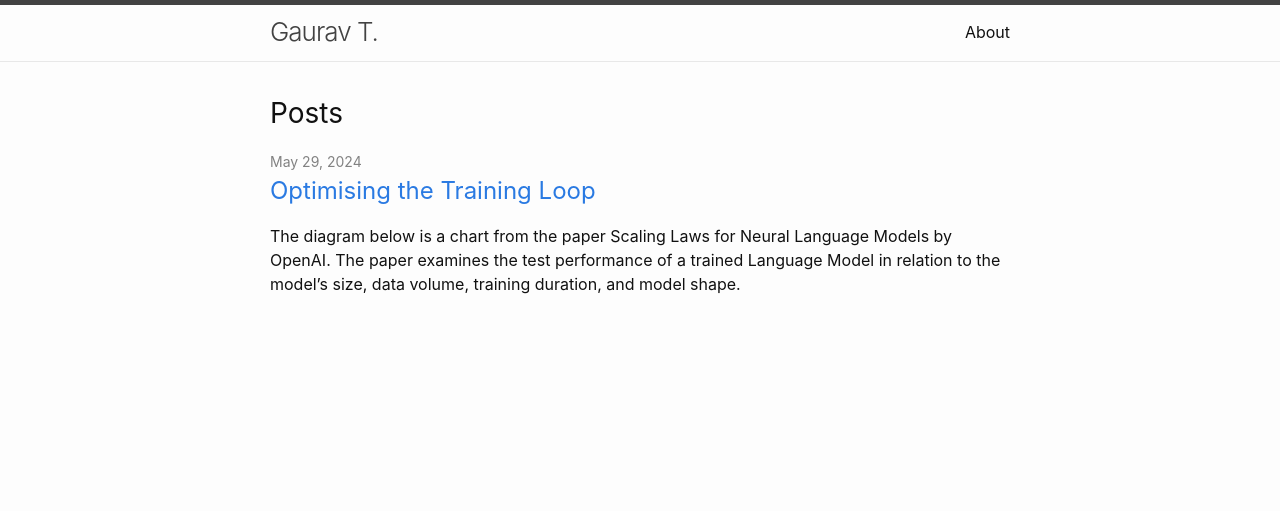
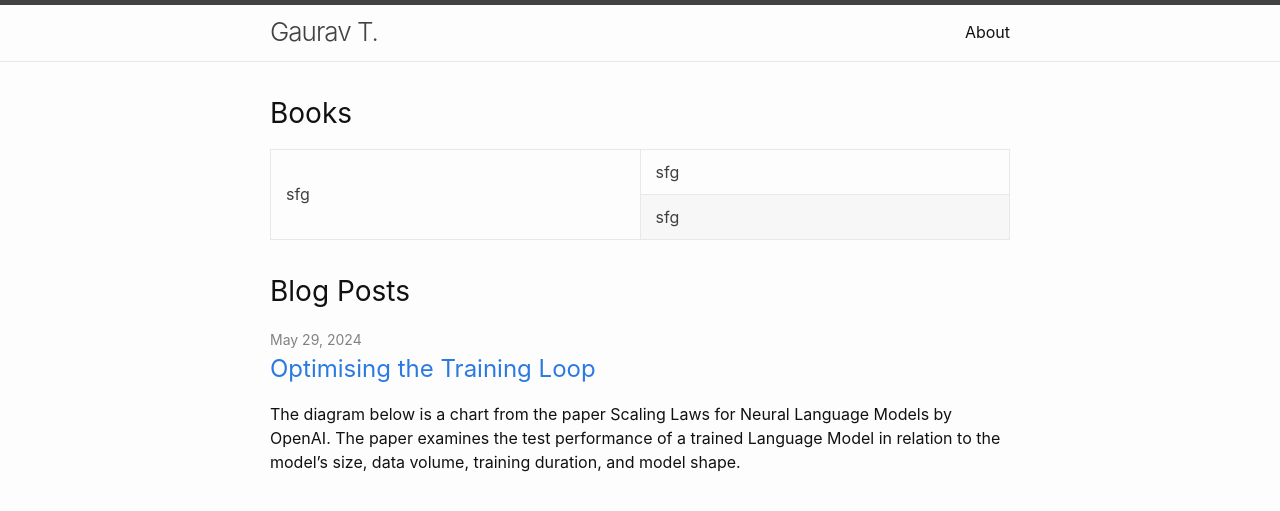
Before and after one commit to gauravtendolkar/gauravtendolkar.github.io, a Jekyll site: the page built from docs/index.markdown, in a window 1280 px wide. Shown: the top 511 px of the page. Built offline with Jekyll 4.4.1, drawn with Linux system fonts in a browser that asks for light colours.

Commit message:
test layout

```diff
--- a/docs/_layouts/home.html
+++ b/docs/_layouts/home.html
@@ -9,8 +9,19 @@ layout: default
 
   {{ content }}
 
+  <h2 class="post-list-heading">Books</h2>
+  <table>
+    <tr>
+      <td rowspan="2">sfg</td>
+      <td>sfg</td>
+    </tr>
+    <tr>
+      <td>sfg</td>
+    </tr>
+  </table>
+
   {%- if site.posts.size > 0 -%}
-    <h2 class="post-list-heading">{{ page.list_title | default: "Posts" }}</h2>
+    <h2 class="post-list-heading">{{ page.list_title | default: "Blog Posts" }}</h2>
     <ul class="post-list">
       {%- for post in site.posts -%}
       <li>
```
